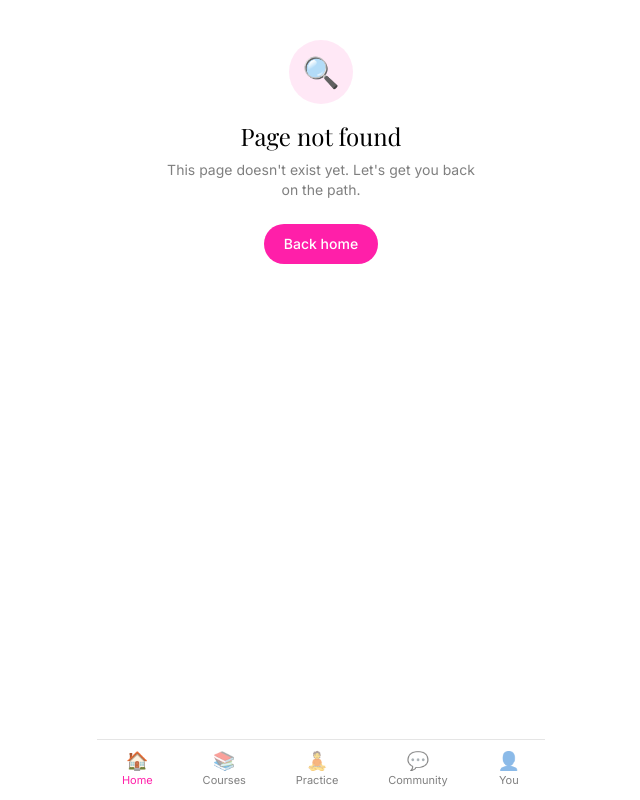
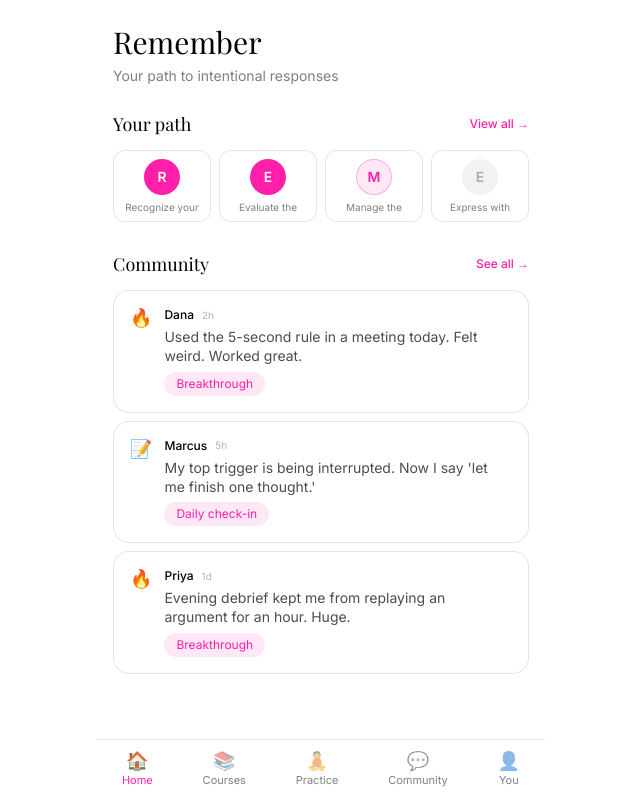
Before and after one commit to markAcierto/remember-app, a Next.js app: page / in a window 1280 px wide. Before the commit this address had no page. Shown: the whole page, without its empty margins (319-959 px from the left). Built offline with nearby package versions, Linux system fonts and the light colour scheme; a web font is replaced by a local one.

Commit message:
Add files via upload

```diff
--- /dev/null
+++ b/app/page.tsx
@@ -0,0 +1,113 @@
+import Link from "next/link";
+import { PILLARS, COMMUNITY_FEED, type FeedPost } from "@/lib/mock-data";
+
+const STATUS_STYLE: Record<string, string> = {
+  completed: "bg-brand-pink text-white",
+  "in-progress": "bg-brand-pink/10 text-brand-pink border border-brand-pink/30",
+  locked: "bg-black/5 text-black/30",
+};
+
+function feedIcon(post: FeedPost) {
+  return post.type === "breakthrough" ? "🔥" : "📝";
+}
+
+function feedLabel(post: FeedPost) {
+  return post.type === "breakthrough" ? "Breakthrough" : "Daily check-in";
+}
+
+export default function HomePage() {
+  const recentPosts = COMMUNITY_FEED.slice(0, 3);
+
+  return (
+    <main className="px-4 pt-6 pb-4">
+      {/* Greeting */}
+      <header className="mb-6">
+        <h1 className="font-display text-3xl text-brand-black leading-tight">
+          Remember
+        </h1>
+        <p className="text-sm text-black/50 font-sans mt-1">
+          Your path to intentional responses
+        </p>
+      </header>
+
+      {/* Quick path preview */}
+      <section className="mb-7">
+        <div className="flex items-center justify-between mb-3">
+          <h2 className="font-display text-lg text-brand-black">Your path</h2>
+          <Link
+            href="/courses"
+            className="text-xs font-sans text-brand-pink font-medium"
+          >
+            View all →
+          </Link>
+        </div>
+
+        <div className="grid grid-cols-4 gap-2">
+          {PILLARS.slice(0, 4).map((pillar) => (
+            <Link
+              key={pillar.slug}
+              href={`/courses/${pillar.slug}`}
+              className="flex flex-col items-center gap-1.5 p-2 rounded-xl border border-black/10 bg-white active:bg-black/5 transition"
+            >
+              <div
+                className={`w-9 h-9 rounded-full flex items-center justify-center text-sm font-sans font-semibold ${STATUS_STYLE[
+                  pillar.slug === "recognize" || pillar.slug === "evaluate"
+                    ? "completed"
+                    : pillar.slug === "manage"
+                    ? "in-progress"
+                    : "locked"
+                ]}`}
+              >
+                {pillar.letter}
+              </div>
+              <span className="text-[10px] font-sans text-black/50 text-center leading-tight line-clamp-2">
+                {pillar.name.split(" ").slice(0, 2).join(" ")}
+              </span>
+            </Link>
+          ))}
+        </div>
+      </section>
+
+      {/* Community feed preview */}
+      <section>
+        <div className="flex items-center justify-between mb-3">
+          <h2 className="font-display text-lg text-brand-black">
+            Community
+          </h2>
+          <Link
+            href="/community"
+            className="text-xs font-sans text-brand-pink font-medium"
+          >
+            See all →
+          </Link>
+        </div>
+
+        <div className="flex flex-col gap-2">
+          {recentPosts.map((post) => (
+            <Link
+              key={post.id}
+              href="/community"
+              className="card flex items-start gap-3 active:bg-black/5 transition"
+            >
+              <div className="text-lg leading-none mt-0.5">{feedIcon(post)}</div>
+              <div className="flex-1 min-w-0">
+                <div className="flex items-center gap-2 mb-1">
+                  <span className="text-xs font-sans font-medium">
+                    {post.author}
+                  </span>
+                  <span className="text-[10px] font-sans text-black/30">
+                    {post.time}
+                  </span>
+                </div>
+                <p className="text-sm font-sans text-black/70 leading-snug line-clamp-2">
+                  {post.text}
+                </p>
+                <span className="pill inline-block mt-1.5">{feedLabel(post)}</span>
+              </div>
+            </Link>
+          ))}
+        </div>
+      </section>
+    </main>
+  );
+}
```
